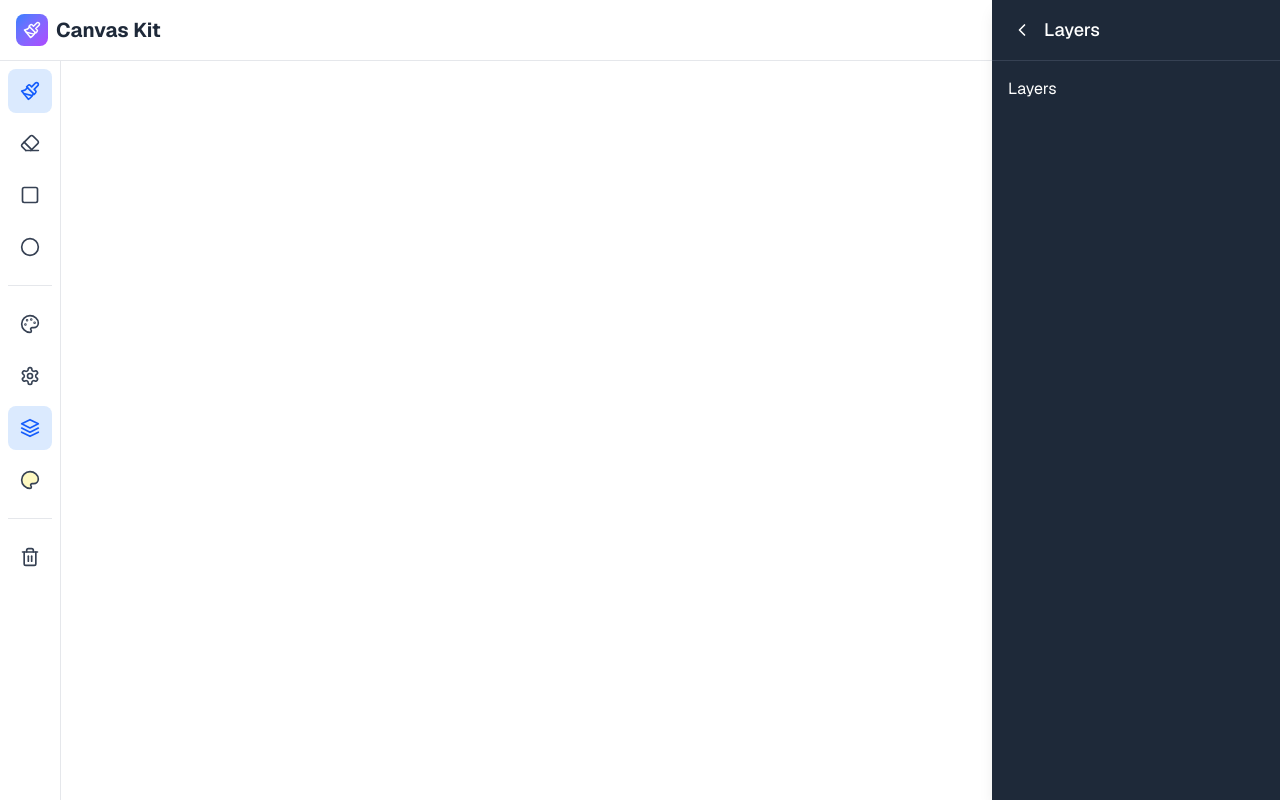
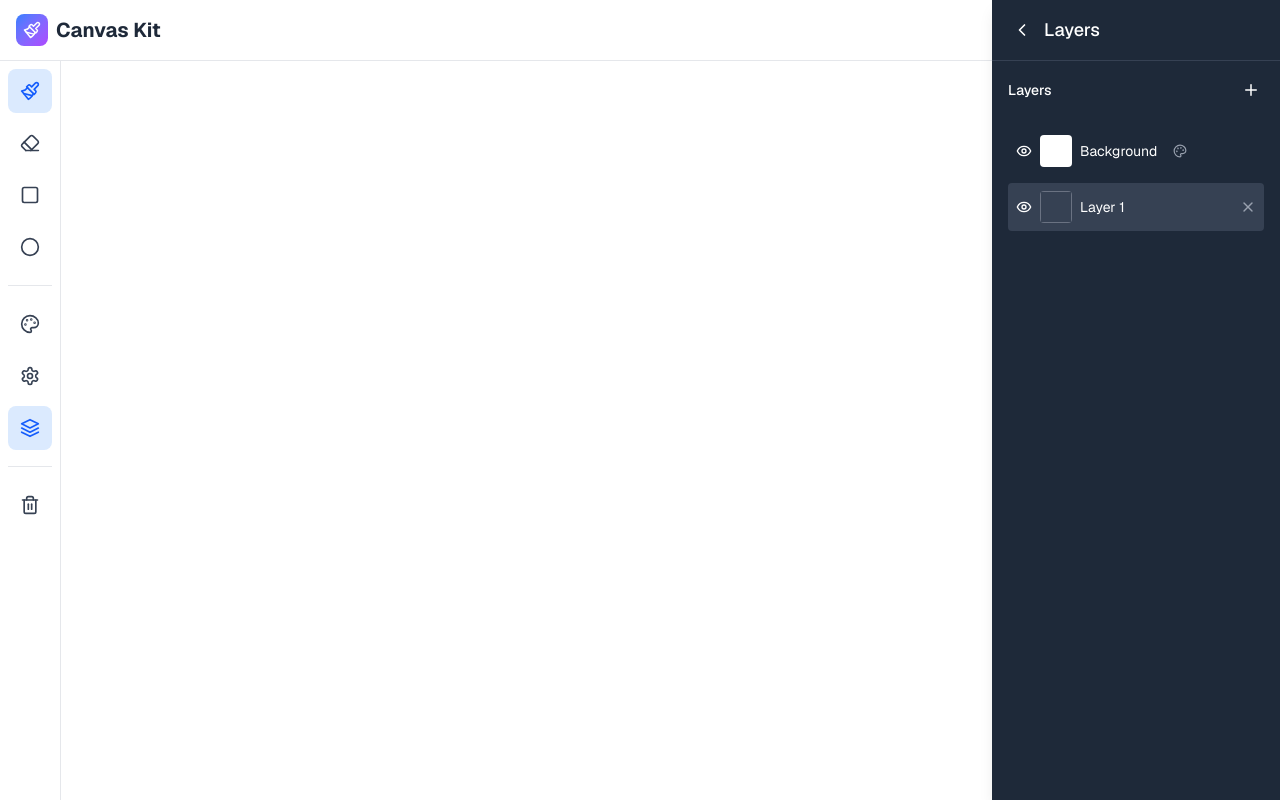
Before and after one commit to PPRAMANIK62/canvas-kit, a Next.js app: page / in a window 1280 px wide. Both pictures are taken after a click on the button 30 px from the left and 428 px from the top of the page. Built offline with nearby package versions, Linux system fonts and the light colour scheme.

Commit message:
feat: background color drawer working

```diff
--- a/src/app/page.tsx
+++ b/src/app/page.tsx
@@ -298,15 +298,10 @@ const TOOLS = [
   { item: "circle", icon: Circle, shortcut: "C" },
 ] as const;
 const DRAWER_ITEMS = [
-  { item: "color", icon: Palette, title: "Color Palette", iconProps: {} },
-  { item: "settings", icon: Settings, title: "Tool Settings", iconProps: {} },
-  { item: "layers", icon: Layers, title: "Layers", iconProps: {} },
-  {
-    item: "background",
-    icon: Palette,
-    title: "Background Color",
-    iconProps: { className: "fill-yellow-100" },
-  },
+  { item: "color", icon: Palette, title: "Color Palette" },
+  { item: "settings", icon: Settings, title: "Tool Settings" },
+  { item: "layers", icon: Layers, title: "Layers" },
+  { item: "background", icon: Palette, title: "Background Color" },
 ] as const;
 const COLOR_PALLETE = [
   // Row 1 - Grayscale
@@ -670,27 +665,110 @@ const ColorPalette = ({ color, setColor }: ColorPaletteProps) => {
 };
 
 // ////////////////////////////// Background Color ////////////////////////////// //
-type BackgroundColorProps = {
+type BackgroundColorDrawerProps = {
   backgroundColor: string;
   setBackgroundColor: (color: string) => void;
 };
-const BackgroundColor = ({}: BackgroundColorProps) => {
-  return <div>Background Color</div>;
+const BackgroundColorDrawer = ({
+  backgroundColor,
+  setBackgroundColor,
+}: BackgroundColorDrawerProps) => {
+  return <ColorPalette color={backgroundColor} setColor={setBackgroundColor} />;
 };
 
 // ////////////////////////////// Layers ////////////////////////////// //
 type LayersPanelProps = {
-  layers: string[];
-  activeLayer: string;
-  setActiveLayer: (layer: string) => void;
-  toggleLayerVisibility: (layer: string) => void;
-  removeLayer: (layer: string) => void;
+  layers: Layer[];
+  activeLayer: number;
+  setActiveLayer: (id: number) => void;
+  toggleLayerVisibility: (id: number) => void;
+  removeLayer: (id: number) => void;
   addLayer: () => void;
   backgroundColor: string;
   openBackgroundColorDrawer: () => void;
 };
-const LayersPanel = ({}: LayersPanelProps) => {
-  return <div>Layers</div>;
+const LayersPanel = ({
+  layers,
+  activeLayer,
+  setActiveLayer,
+  toggleLayerVisibility,
+  removeLayer,
+  addLayer,
+  backgroundColor,
+  openBackgroundColorDrawer,
+}: LayersPanelProps) => {
+  return (
+    <div className="flex flex-col gap-4">
+      <div className="flex items-center justify-between">
+        <span className="text-sm font-medium">Layers</span>
+        <button
+          onClick={addLayer}
+          className="rounded-full p-1 transition-colors hover:bg-gray-700"
+        >
+          <Plus size={18} />
+        </button>
+      </div>
+
+      <div className="mt-2 space-y-2">
+        {layers.map((layer) => (
+          <div
+            key={layer.id}
+            className={`flex items-center justify-between rounded p-2 ${
+              activeLayer === layer.id ? "bg-gray-700" : "hover:bg-gray-700"
+            } cursor-pointer transition-colors`}
+            onClick={() => setActiveLayer(layer.id)}
+          >
+            <div className="flex items-center gap-2">
+              <button
+                onClick={(e) => {
+                  e.stopPropagation();
+                  toggleLayerVisibility(layer.id);
+                }}
+                className="cursor-pointer"
+              >
+                {layer.visible ? <Eye size={16} /> : <EyeOff size={16} />}
+              </button>
+              <div className="h-8 w-8 overflow-hidden rounded">
+                {layer.id === 1 ? (
+                  <div className="h-full w-full" style={{ backgroundColor }} />
+                ) : (
+                  <div className="h-full w-full border border-gray-500 bg-transparent" />
+                )}
+              </div>
+              <span
+                className={`text-sm ${!layer.visible ? "text-gray-500" : ""}`}
+              >
+                {layer.name}
+              </span>
+              {layer.id === 1 && (
+                <button
+                  onClick={(e) => {
+                    e.stopPropagation();
+                    openBackgroundColorDrawer();
+                  }}
+                  className="ml-2 cursor-pointer text-gray-400 hover:text-white"
+                  title="Change background color"
+                >
+                  <Palette size={14} />
+                </button>
+              )}
+            </div>
+            {layer.id !== 1 && (
+              <button
+                onClick={(e) => {
+                  e.stopPropagation();
+                  removeLayer(layer.id);
+                }}
+                className="text-gray-400 hover:text-red-400"
+              >
+                <X size={16} />
+              </button>
+            )}
+          </div>
+        ))}
+      </div>
+    </div>
+  );
 };
 
 // ////////////////////////////// Tool Settings ////////////////////////////// //
@@ -1286,9 +1364,9 @@ const CanvasKit = () => {
     } else if (item.item === "layers") {
       content = (
         <LayersPanel
-          layers={[]}
-          activeLayer={""}
-          setActiveLayer={() => {}}
+          layers={layers}
+          activeLayer={activeLayer}
+          setActiveLayer={setActiveLayer}
           toggleLayerVisibility={() => {}}
           removeLayer={() => {}}
           addLayer={() => {}}
@@ -1298,7 +1376,7 @@ const CanvasKit = () => {
       );
     } else if (item.item === "background") {
       content = (
-        <BackgroundColor
+        <BackgroundColorDrawer
           backgroundColor={backgroundColor}
           setBackgroundColor={setBackgroundColor}
         />
@@ -1386,7 +1464,8 @@ const CanvasKit = () => {
           ))}
           <Separator />
 
-          {DRAWER.map((drawer) => (
+          {DRAWER.filter((drawer) => drawer.item !== "background").map(
+            (drawer) => (
               <button
                 key={drawer.item}
                 onClick={() => openDrawer(drawer.item)}
@@ -1399,7 +1478,8 @@ const CanvasKit = () => {
               >
                 <drawer.icon size={20} {...(drawer.iconProps ?? {})} />
               </button>
-          ))}
+            ),
+          )}
           <Separator />
 
           <button
```
Lines whose indentation alone changed are shown as unchanged.
